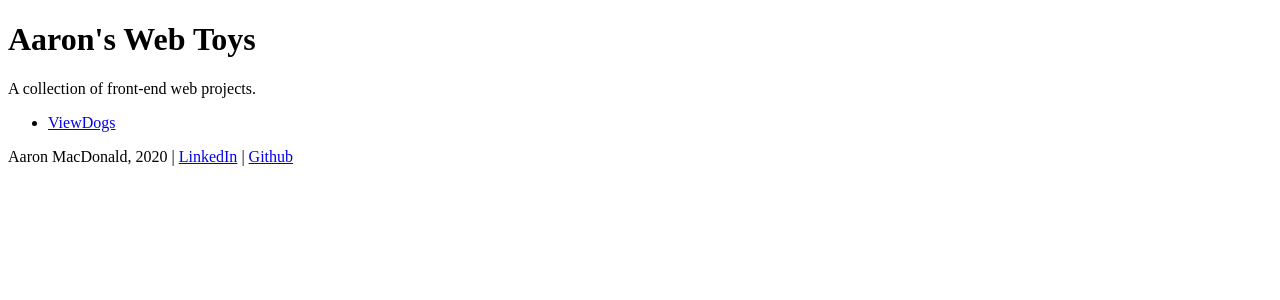
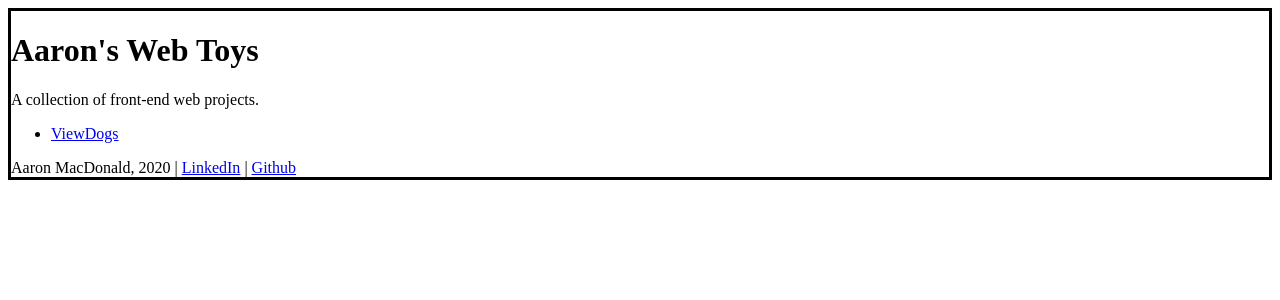
Before and after one commit to AaronWizard/webtoys, a React app: page / in a window 1280 px wide. Shown: the top 300 px of the page. Built offline with nearby package versions, Linux system fonts and the light colour scheme.

Commit message:
SCSS support

```diff
--- a/package.json
+++ b/package.json
@@ -24,6 +24,7 @@
     "@babel/preset-react": "^7.8.3",
     "babel-loader": "^8.0.6",
     "clean-webpack-plugin": "^3.0.0",
+    "css-loader": "^3.4.2",
     "eslint": "^6.8.0",
     "eslint-config-airbnb": "^18.0.1",
     "eslint-loader": "^3.0.3",
@@ -34,6 +35,9 @@
     "gh-pages": "^2.2.0",
     "html-loader": "^0.5.5",
     "html-webpack-plugin": "^3.2.0",
+    "node-sass": "^4.13.1",
+    "sass-loader": "^8.0.2",
+    "style-loader": "^1.1.3",
     "webpack": "^4.41.5",
     "webpack-cli": "^3.3.10",
     "webpack-dev-server": "^3.10.3"
--- a/src/index.jsx
+++ b/src/index.jsx
@@ -1,6 +1,7 @@
 import React from 'react';
 import ReactDOM from 'react-dom';
 
+import './styles/styles.scss';
 import App from './components/App';
 
 const root = document.getElementById('root');
--- /dev/null
+++ b/src/styles/styles.scss
@@ -0,0 +1,3 @@
+#root {
+	border: solid;
+}
--- a/webpack.config.js
+++ b/webpack.config.js
@@ -14,6 +14,10 @@ module.exports = {
 				test: /\.html$/,
 				loader: 'html-loader',
 			},
+			{
+				test: /\.scss$/,
+				use: ['style-loader', 'css-loader', 'sass-loader'],
+			},
 		],
 	},
 	resolve: {
```
Also changed, not shown: 1 other file (tests, documents, lock files or other folders).
